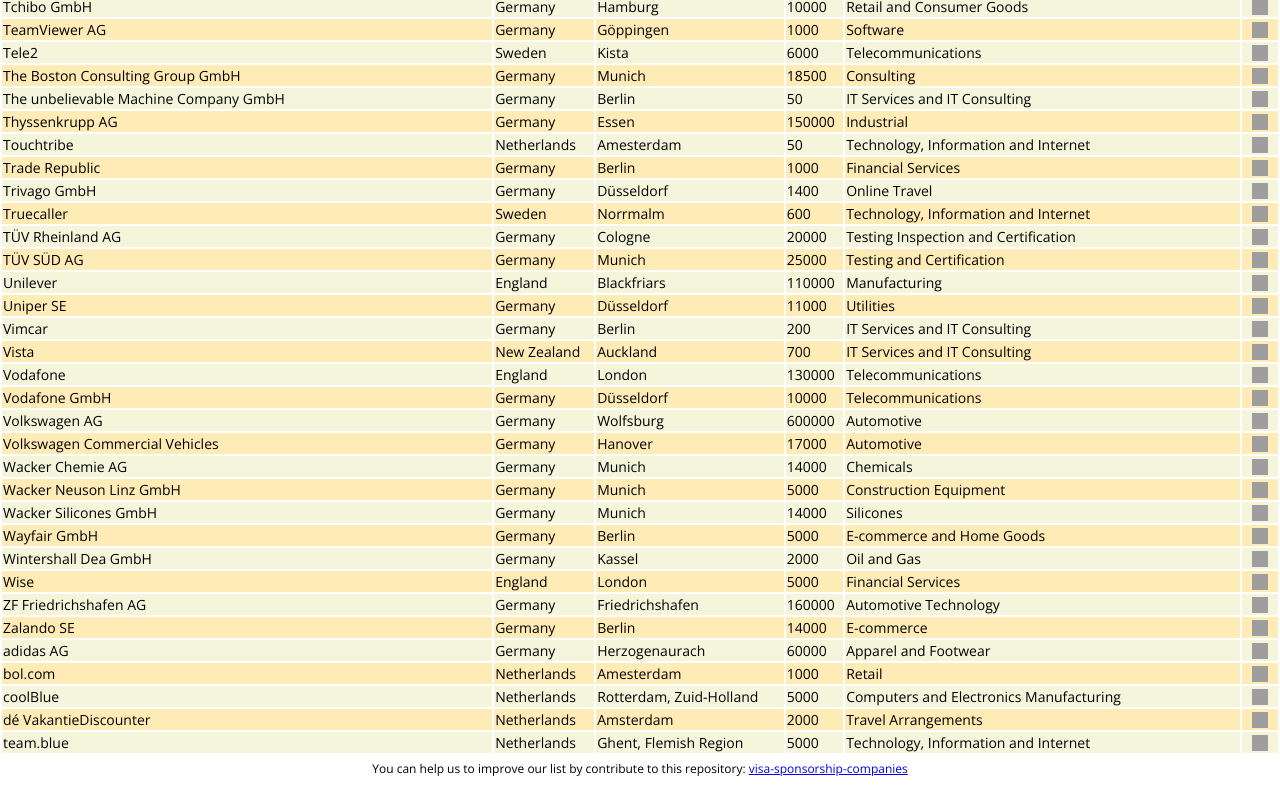
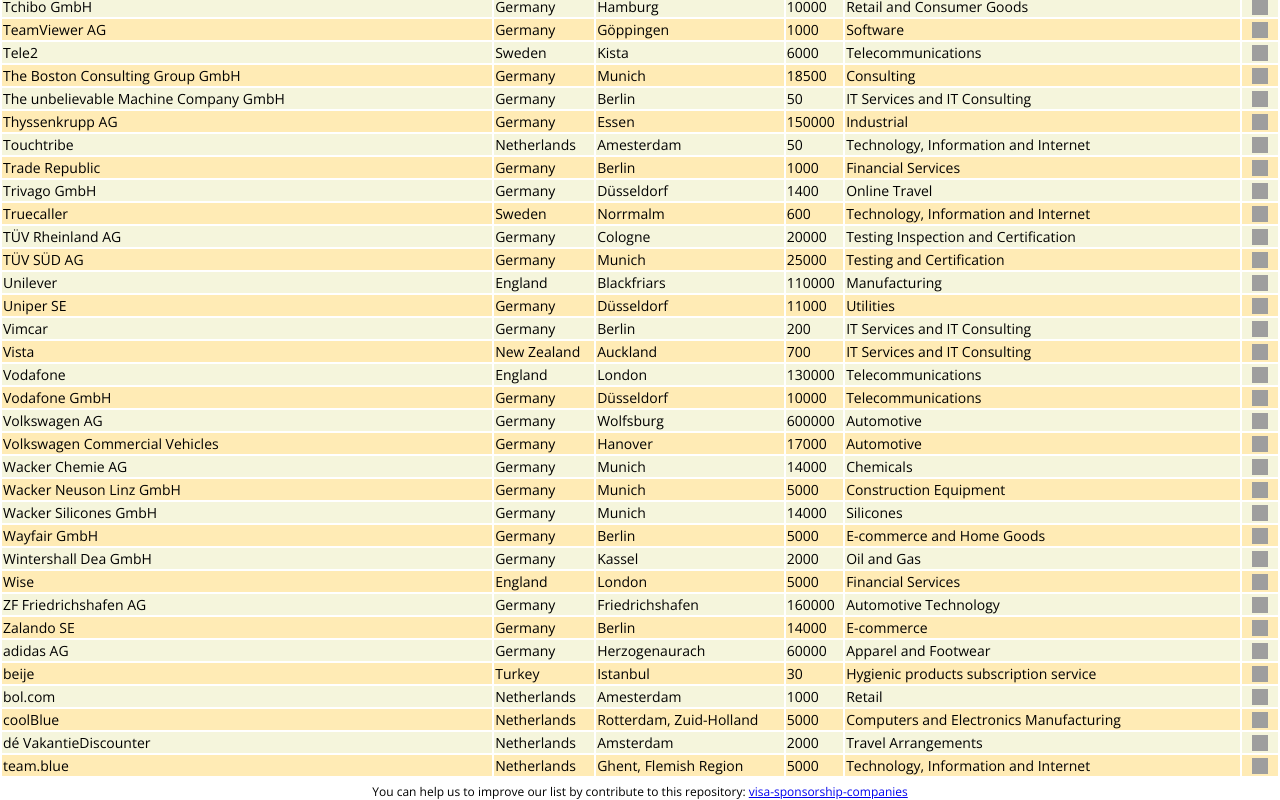
Before and after one commit to SiaExplains/visa-sponsorship-companies, a Next.js app: page / in a window 1280 px wide. Shown: the part 5698-6498 px from the top of the page. Before the commit the page ends 6475 px from the top, so only its background shows below. Built offline with nearby package versions, Linux system fonts and the light colour scheme.

Commit message:
feat: add turkey to the county list

```diff
--- a/countries/index.js
+++ b/countries/index.js
@@ -11,6 +11,7 @@
 const norway = require("./norway.json");
 const spain = require("./spain.json");
 const sweden = require("./sweden.json");
+const trukey = require("./turkey.json");
 
 const ALL_COUNTRIES = () => {
   const allCountries = [];
@@ -27,7 +28,8 @@
     ...newZealand,
     ...norway,
     ...spain,
-    ...sweden
+    ...sweden,
+    ...trukey
   );
 
   return allCountries;
--- /dev/null
+++ b/countries/turkey.json
@@ -0,0 +1,11 @@
+[
+    {
+        "name": "beije",
+        "year-of-make": "2022",
+        "industry": "Hygienic products subscription service",
+        "city": "Istanbul",
+        "number-of-employees": "30",
+        "country": "Turkey",
+        "linkedin": "https://www.linkedin.com/company/beije-tr/jobs"
+      }
+]
--- a/src/app/page.tsx
+++ b/src/app/page.tsx
@@ -76,6 +76,7 @@
             <option>Norway</option>
             <option>Spain</option>
             <option>Sweden</option>
+            <option>Turkey</option>
           </select>
         </FilterItem>
         <FilterItem>
```
